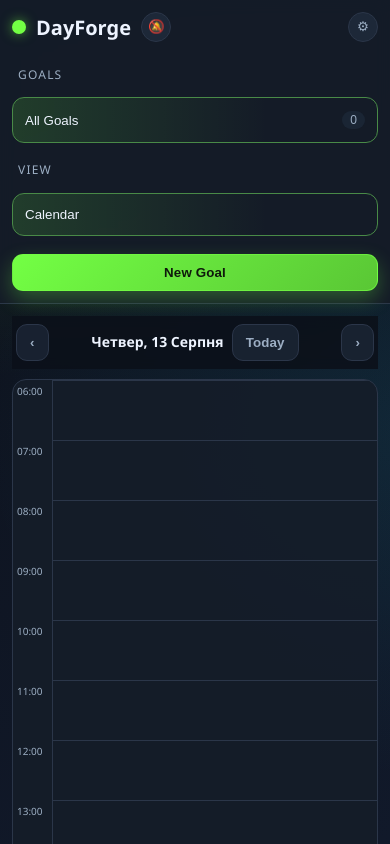
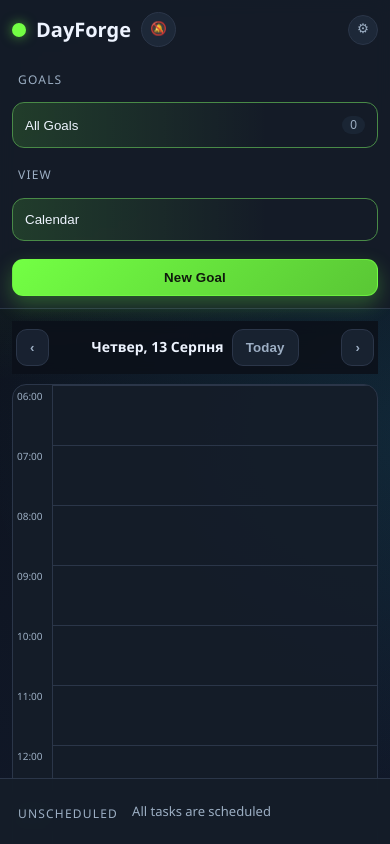
Before and after one commit to istryzhnov/DayForge, a Vue app in the folder frontend/dayforge-app/: page / in a window 390 px wide. Both pictures are taken after a click on the button "Calendar". Shown: the top 844 px of the page. Built offline with nearby package versions, Linux system fonts and the light colour scheme.

Commit message:
feat: implement unscheduled tasks bar with responsive design and drag-drop support

```diff
--- a/frontend/dayforge-app/src/features/calendar/components/CalendarView.vue
+++ b/frontend/dayforge-app/src/features/calendar/components/CalendarView.vue
@@ -42,7 +42,17 @@ const emit = defineEmits<{
 }>()
 
 const gridRef = ref<HTMLElement | null>(null)
+const unscheduledRef = ref<HTMLElement | null>(null)
 const isCoarsePointer = useIsCoarsePointer()
+
+// Only pinned over the viewport on the mobile layout; on desktop it is a normal
+// side column and shouldn't shrink the auto-scroll zone.
+function bottomInset() {
+  if (!isCoarsePointer.value) return 0
+  const element = unscheduledRef.value
+  if (!element || getComputedStyle(element).position !== 'fixed') return 0
+  return element.getBoundingClientRect().height
+}
 
 const scheduledTasks = computed(() =>
   props.tasks.filter((task) => task.startTime && task.endTime),
@@ -85,6 +95,7 @@ const {
   getGridElement: () => gridRef.value,
   findTask: (taskId) => props.tasks.find((task) => task.id === taskId),
   onSchedule: (payload) => emit('schedule-task', payload),
+  getBottomInset: bottomInset,
 })
 
 const {
@@ -308,7 +319,7 @@ function onTouchDrop(point: GesturePoint) {
         </div>
       </div>
 
-      <aside class="calendar-view__unscheduled">
+      <aside ref="unscheduledRef" class="calendar-view__unscheduled">
         <p class="sidebar-caption">Unscheduled</p>
         <CalendarUnscheduledItem
           v-for="task in unscheduledTasks"
--- a/frontend/dayforge-app/src/features/calendar/composables/useCalendarDragDrop.ts
+++ b/frontend/dayforge-app/src/features/calendar/composables/useCalendarDragDrop.ts
@@ -28,6 +28,12 @@ type DragDropOptions = {
   getGridElement: () => HTMLElement | null
   findTask: (taskId: ID) => DailyTask | undefined
   onSchedule: (payload: SchedulePayload) => void
+  /**
+   * Height of any UI pinned over the bottom of the viewport (the mobile
+   * unscheduled bar). Without it, a chip lifted from that bar sits inside the
+   * bottom auto-scroll zone and the page runs away the moment it is picked up.
+   */
+  getBottomInset?: () => number
 }
 
 /** Distance from a viewport edge (px) that starts auto-scrolling during a drag. */
@@ -111,8 +117,9 @@ export function useCalendarDragDrop(options: DragDropOptions) {
   function updateAutoScroll(point: GesturePoint) {
     stopAutoScroll()
 
+    const bottomInset = options.getBottomInset?.() ?? 0
     const distanceFromTop = point.y
-    const distanceFromBottom = window.innerHeight - point.y
+    const distanceFromBottom = window.innerHeight - bottomInset - point.y
 
     let direction = 0
     if (distanceFromTop < AUTO_SCROLL_EDGE_PX) direction = -1
--- a/frontend/dayforge-app/src/features/goals/components/HabitCalendar.vue
+++ b/frontend/dayforge-app/src/features/goals/components/HabitCalendar.vue
@@ -127,7 +127,7 @@ function progressStyle(percent: number) {
         <span class="habit-calendar__weekday">{{ cell.label }}</span>
       </div>
     </div>
-
+    <!--
     <p class="habit-calendar__month">{{ monthLabel }}</p>
 
     <div class="habit-calendar__month-grid">
@@ -149,5 +149,6 @@ function progressStyle(percent: number) {
         }}</span>
       </button>
     </div>
+    -->
   </section>
 </template>
--- a/frontend/dayforge-app/src/styles/calendar-view.css
+++ b/frontend/dayforge-app/src/styles/calendar-view.css
@@ -267,6 +267,8 @@
 @media (max-width: 720px) {
   .calendar-view {
     gap: 10px;
+    /* Reserves room for the pinned unscheduled bar, which is out of flow. */
+    padding-bottom: 76px;
   }
 
   .calendar-view__header {
@@ -323,14 +325,28 @@
     height: 14px;
   }
 
-  /* unscheduled tasks become a horizontally scrollable strip below the grid */
+  /* Unscheduled tasks become a strip pinned to the bottom of the viewport, with
+     the day grid scrolling behind it. Laid out in flow it sat ~1500px down the
+     page, so reaching an early hour meant holding at the screen edge through a
+     full grid's worth of auto-scroll. Pinned, whatever hour is on screen is
+     always one short drag away from a chip. */
   .calendar-view__unscheduled {
+    position: fixed;
+    left: 0;
+    right: 0;
+    bottom: 0;
+    z-index: 6;
     flex-direction: row;
     flex-wrap: nowrap;
+    align-items: center;
     overflow-x: auto;
-    padding: 10px;
+    padding: 10px 12px;
     gap: 8px;
-    /* Let the strip pan sideways while long-press still grabs a chip. */
+    border: none;
+    border-top: 1px solid var(--line);
+    border-radius: 0;
+    background: color-mix(in srgb, var(--panel) 94%, transparent);
+    backdrop-filter: blur(10px);
     scrollbar-width: none;
   }
 
@@ -345,10 +361,18 @@
     border-radius: 999px;
     border-left: none;
     border: 1px solid color-mix(in srgb, var(--minor) 45%, var(--line));
+    /* Sideways swipes pan the strip; the browser must not also claim vertical
+       movement, or it cancels the drag gesture mid-way. */
+    touch-action: pan-x;
   }
 
   .calendar-view__unscheduled-item.major {
     border-color: color-mix(in srgb, var(--major) 55%, var(--line));
+  }
+
+  /* Lifted out of the bar and following the finger. */
+  .calendar-view__unscheduled-item.is-lifted {
+    border-color: var(--accent);
   }
 
   .calendar-view__unscheduled .sidebar-caption {
--- a/frontend/dayforge-app/src/styles/goals.css
+++ b/frontend/dayforge-app/src/styles/goals.css
@@ -19,8 +19,8 @@
 }
 
 .sidebar-notify-trigger {
-  width: 30px;
-  height: 30px;
+  width: 35px;
+  height: 35px;
   border-radius: 50px;
   border: 1px solid var(--line);
   background: var(--panel-soft);
--- a/frontend/dayforge-app/src/styles/tasks.css
+++ b/frontend/dayforge-app/src/styles/tasks.css
@@ -142,15 +142,15 @@
 }
 
 .task-add-btn {
-  width: 30px;
-  height: 30px;
+  width: 35px;
+  height: 35px;
   margin-right: 10px;
   border-radius: 999px;
   border: 1px solid var(--line);
   background: color-mix(in srgb, var(--panel-soft) 74%, transparent);
   color: var(--muted);
   font-size: 17px;
-  line-height: 1;
+  line-height: 2;
   cursor: pointer;
   display: grid;
   place-items: center;
```
